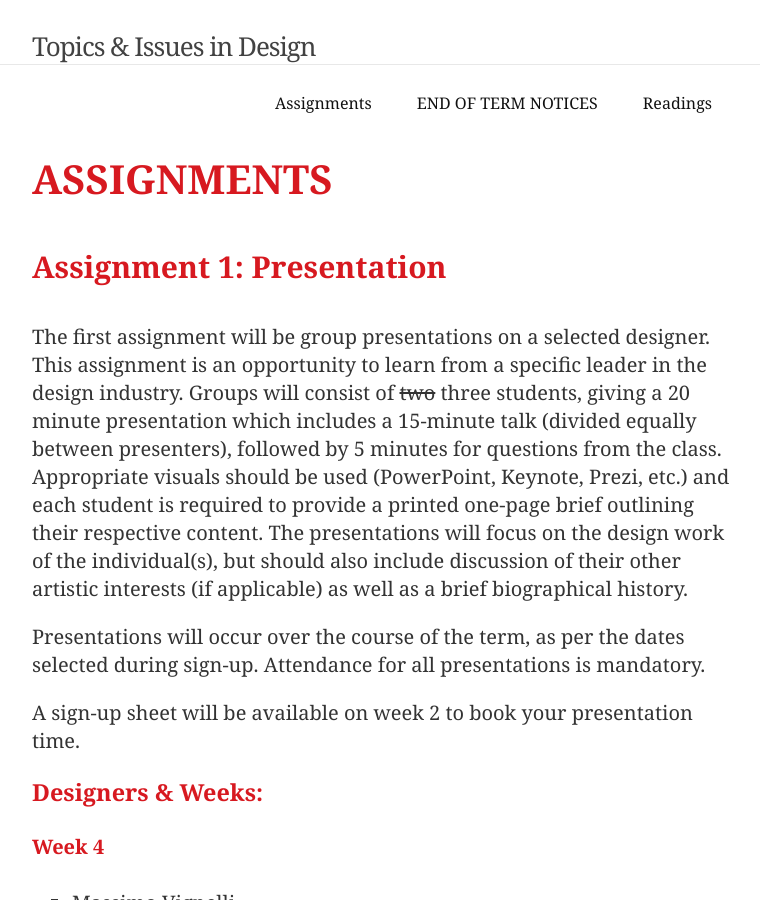
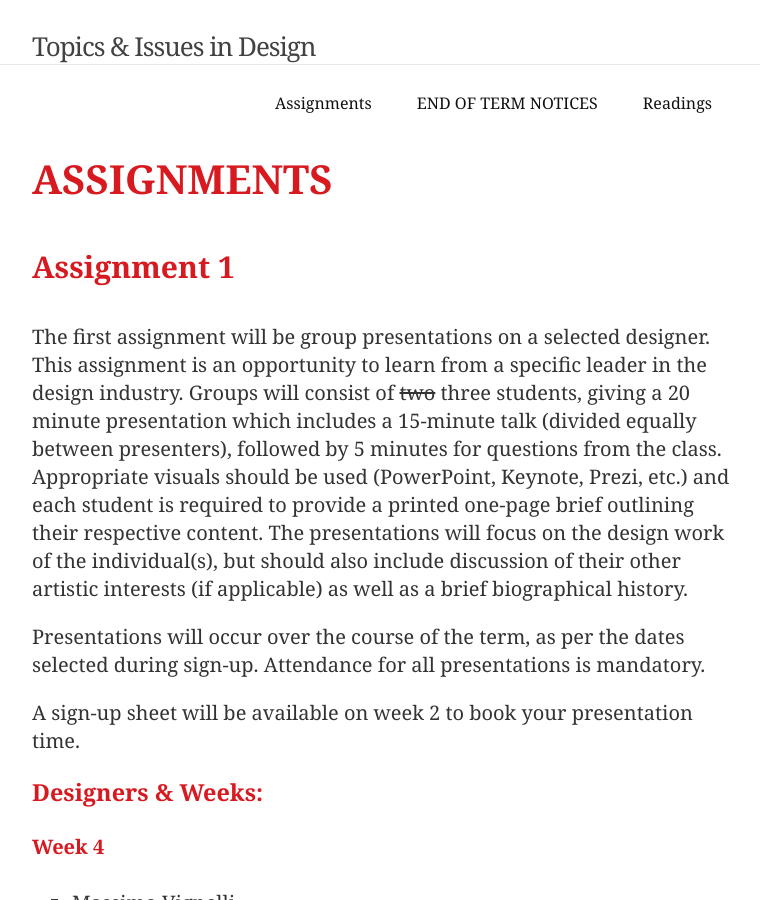
Before and after one commit to ryanwprice/npf558, a Jekyll site: the page built from assignments.md, in a window 1280 px wide and 900 px high. Shown: the whole window, without its empty margins (258-1018 px from the left). Built offline with Jekyll 4.4.1, drawn with Linux system fonts in a browser that asks for light colours.

Commit message:
Update from Forestry.io - assignments.md

```diff
--- a/assignments.md
+++ b/assignments.md
@@ -1,10 +1,10 @@
 ---
+title: Assignments
 layout: default
-title: Assignments
-permalink: /assignments/
+permalink: "/assignments/"
 ---
 
-## Assignment 1: Presentation
+## Assignment 1
 
 The first assignment will be group presentations on a selected designer. This assignment is an opportunity to learn from a specific leader in the design industry. Groups will consist of <strike>two</strike> three students, giving a 20 minute presentation which includes a 15-minute talk (divided equally between presenters), followed by 5 minutes for questions from the class. Appropriate visuals should be used (PowerPoint, Keynote, Prezi, etc.) and each student is required to provide a printed one-page brief outlining their respective content. The presentations will focus on the design work of the individual(s), but should also include discussion of their other artistic interests (if applicable) as well as a brief biographical history.
 
```
